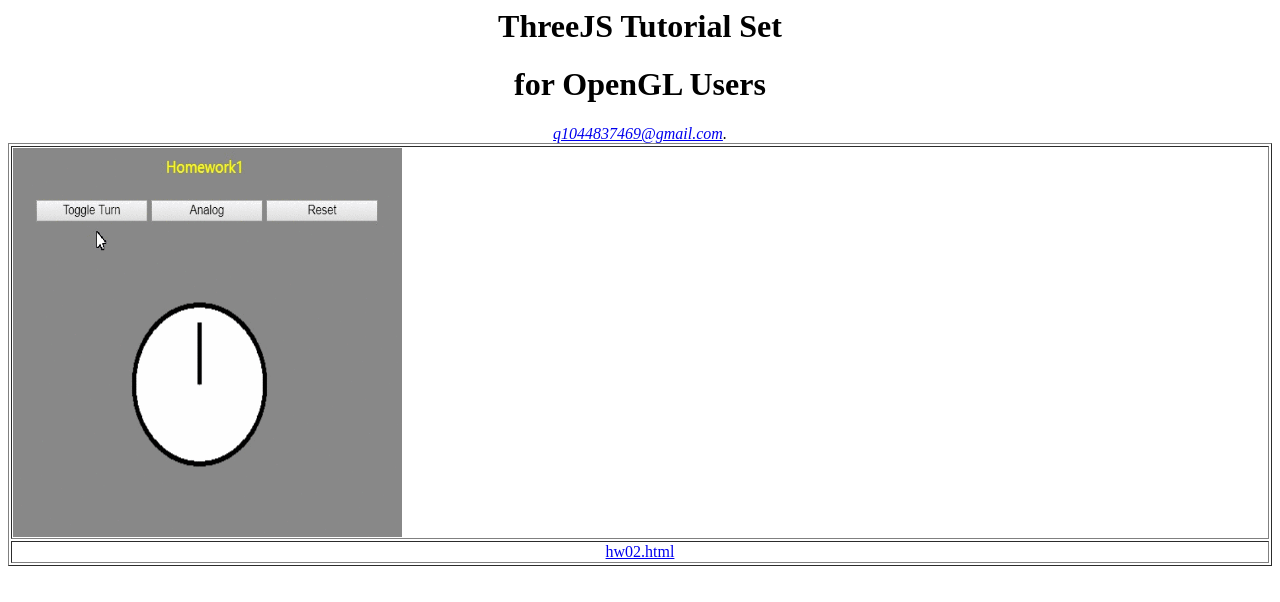
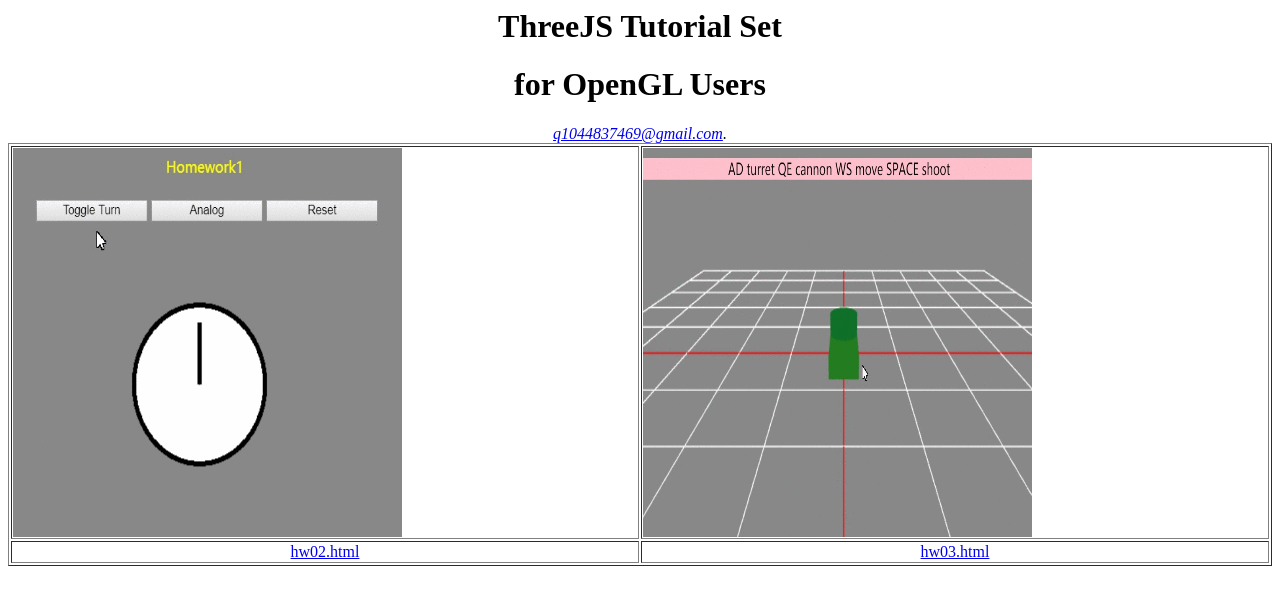
Before and after one commit to a1044837469/Graphics, a plain HTML site: page index.html in a window 1280 px wide. Drawn offline with Linux system fonts and the light colour scheme.

Commit message:
“start”

```diff
--- a/index.html
+++ b/index.html
@@ -7,11 +7,17 @@
 	<tr>
 		<td width="389">
 		<img border="0" src="HW02/hw02.gif" width="389" height="389"></td>
+		<td width="389">
+		<img border="0" src="HW03/HW03.gif" width="389" height="389"></td>
 	</tr>
 	<tr>
 		<td width="389">
 		<p align="center">
 		<a href="https://a1044837469.github.io/Graphics/HW02/hw02.html">
 		hw02.html</a></td>
+		<td width="389">
+		<p align="center">
+		<a href="https://a1044837469.github.io/Graphics/HW02/HW03.html">
+		hw03.html</a></td>
 	</tr>
 </table>
```
